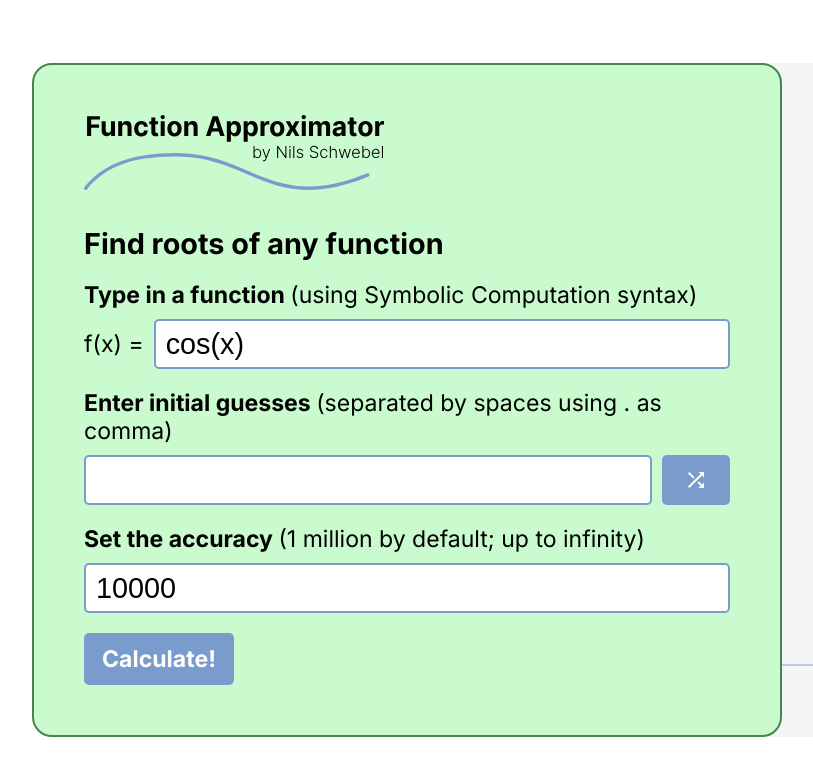
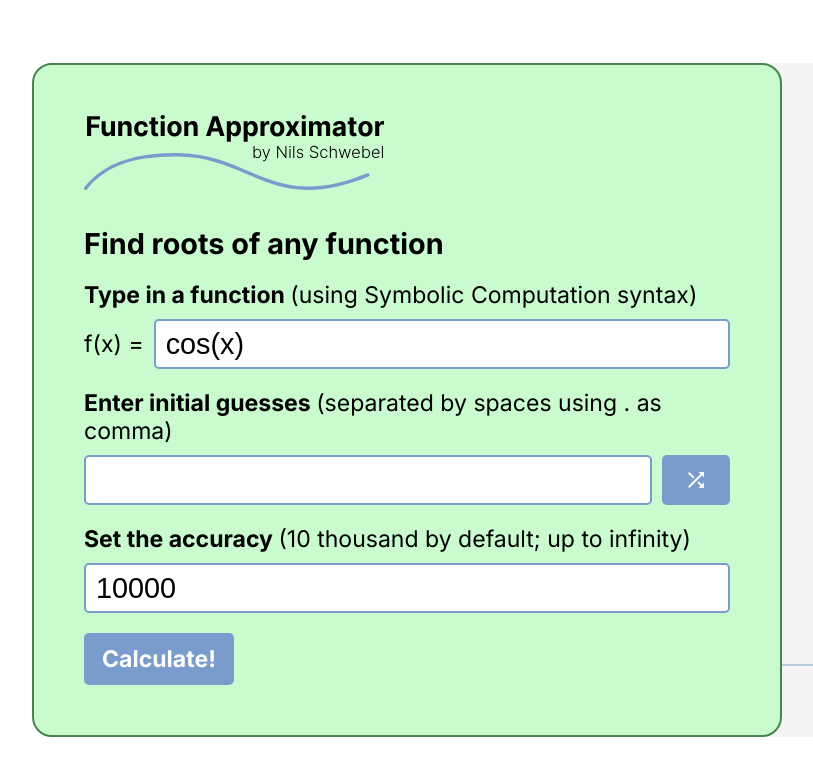
Before and after one commit to LowFlyingDuck/approx, a Next.js app: page / in a window 1280 px wide. Shown: the top 776 px of the page, without its empty margins (108-921 px from the left). Built offline with nearby package versions, Linux system fonts and the light colour scheme.

Commit message:
changed default label

```diff
--- a/components/CardLeft.jsx
+++ b/components/CardLeft.jsx
@@ -35,7 +35,7 @@ export default function CardLeft({ setVars, vars, setActive, sketch }) {
       />
       <Input
         label="Set the accuracy "
-        secondary="(1 million by default; up to infinity)"
+        secondary="(10 thousand by default; up to infinity)"
         def={vars.acc}
         id="accuracy"
         onChange={(a) => setVars({ acc: parseInt(a)||vars.acc })} randomize={undefined} special={undefined}      />
```
Also changed, not shown: 2 other files (tests, documents, lock files or other folders).
